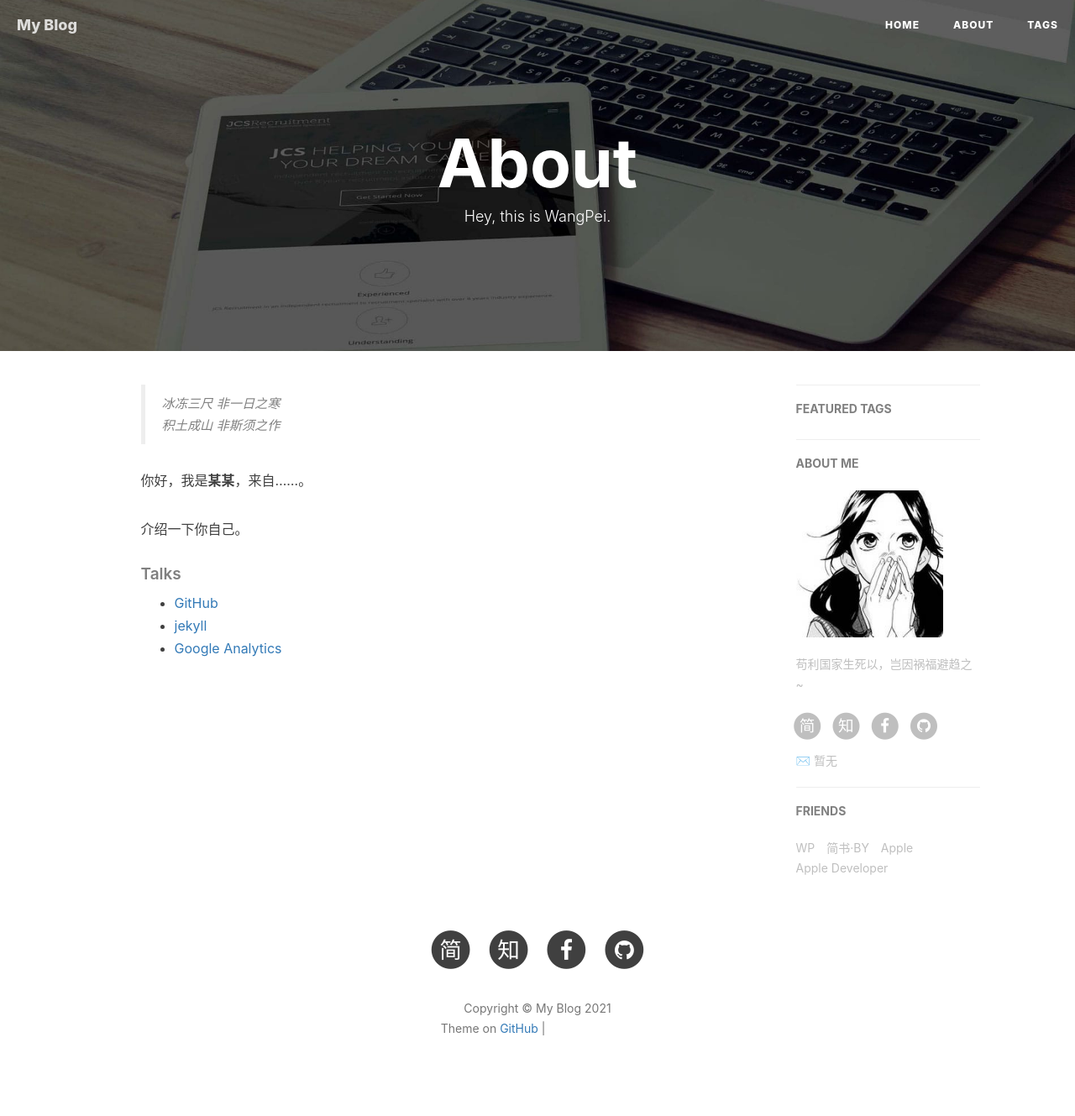
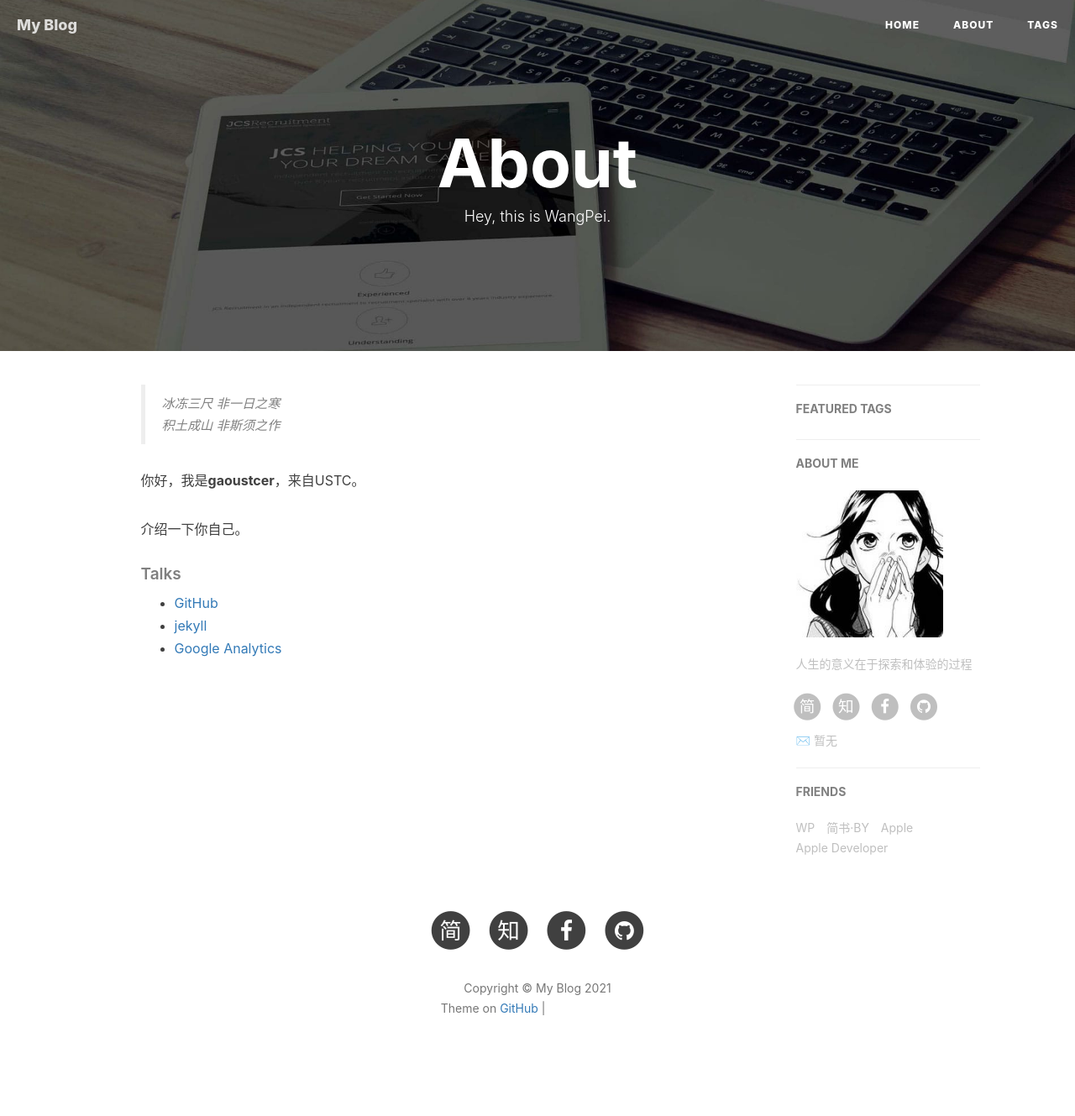
Before and after one commit to Gaoustcer/Gaoustcer.github.io, a Jekyll site: the page built from about.html, in a window 1280 px wide. Shown: the whole page at 84% size. Built offline with Jekyll 4.4.1, drawn with Linux system fonts in a browser that asks for light colours; nearby versions of some CDN libraries; comment, search, counter and statistics services are not loaded; after the commit the page ends 1305 px from its top, so only the background shows below that; grey boxes are pictures that could not be loaded.

Commit message:
commit the file

```diff
--- a/_config.yml
+++ b/_config.yml
@@ -1,6 +1,6 @@
 # Site settings
 title: My Blog
-SEOTitle: 我的博客 | My Blog
+SEOTitle: 我的博客 | Gaoustcer's blog
 header-img: img/post-bg-desk.jpg
 email: 暂无
 description: "写一句你想写的话"
@@ -11,7 +11,7 @@
 
 # Sidebar settings
 sidebar: true                           # whether or not using Sidebar.
-sidebar-about-description: "苟利国家生死以，岂因祸福避趋之~"
+sidebar-about-description: "人生的意义在于探索和体验的过程"
 sidebar-avatar: /img/avatar_binggan.jpg      # use absolute URL, seeing it's used in both `/` and `/about/`
 
 
--- a/about.html
+++ b/about.html
@@ -18,7 +18,7 @@ header-img: "img/post-bg-rwd.jpg"
     <blockquote><p>冰冻三尺 非一日之寒<br>
     积土成山 非斯须之作</p></blockquote>
 
-    <p>你好，我是<strong>某某</strong>，来自……。</p>
+    <p>你好，我是<strong>gaoustcer</strong>，来自USTC。</p>
 
     <p>介绍一下你自己。</p>
 
```
